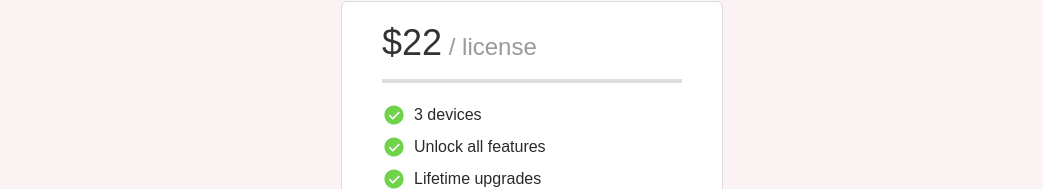
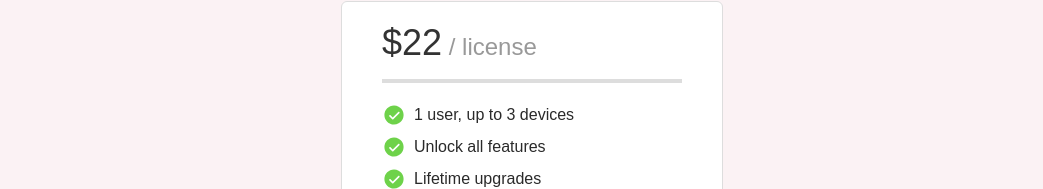
Before and after one commit to medisapp/medisapp.github.io, a website built with Parcel: page pricing.html in a window 1280 px wide. Shown: the part 253-442 px from the top of the page, without its empty margins (108-1151 px from the left). Built offline with nearby package versions, Linux system fonts and the light colour scheme; a script that the page names is missing.

Commit message:
Update pricing

```diff
--- a/pricing.html
+++ b/pricing.html
@@ -19,7 +19,7 @@
         <div class="pricing__item">
           <div class="pricing__amount"><span>$22</span> / license</div>
           <ul class="pricing__details">
-            <li>3 devices</li>
+            <li>1 user, up to 3 devices</li>
             <li>Unlock all features</li>
             <li>Lifetime upgrades</li>
           </ul>
```
Also changed, not shown: docs/pricing.html (+1 -1 lines), dist/pricing.html.
